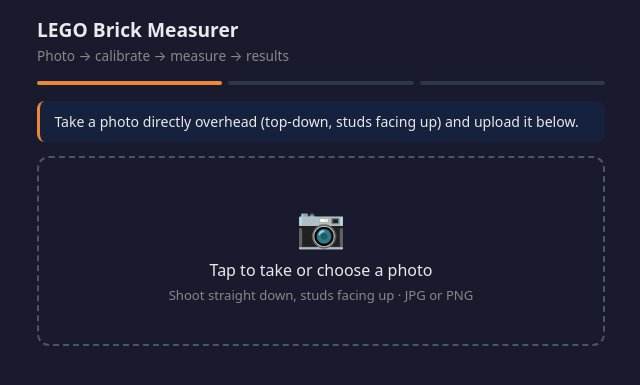
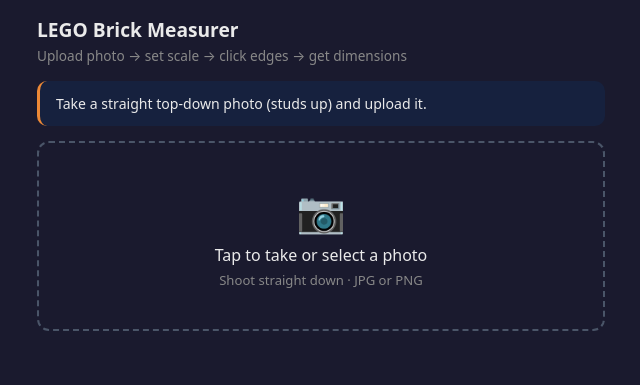
Before and after one commit to shilojeyaraj/MTE201project, a Flask app: page / in a window 1280 px wide. Shown: the top 385 px of the page, without its empty margins (319-959 px from the left). Run offline with Flask 3, Linux system fonts and the light colour scheme.

Commit message:
Simplify measurement UI: click edges + enter known mm, plain text output
- No stud clicking — click any two points on a known edge, type the real
  distance in mm to set scale, then click edge pairs for each dimension
- Results shown as plain text (Length / Width / Height in mm), no CSV

Co-Authored-By: Claude Sonnet 4.6 <noreply@anthropic.com>

```diff
--- a/lego_measure/templates/upload.html
+++ b/lego_measure/templates/upload.html
@@ -8,473 +8,315 @@
     * { box-sizing: border-box; margin: 0; padding: 0; }
     body {
       font-family: system-ui, -apple-system, sans-serif;
-      background: #1a1a2e;
-      color: #eaeaea;
+      background: #1a1a2e; color: #eaeaea;
       min-height: 100vh;
-      display: flex;
-      flex-direction: column;
-      align-items: center;
+      display: flex; flex-direction: column; align-items: center;
     }
     .container { width: 100%; max-width: 600px; padding: 1rem; }
-
     h1 { font-size: 1.2rem; margin-bottom: 0.2rem; }
     .subtitle { color: #888; font-size: 0.85rem; margin-bottom: 1rem; }
 
-    /* Step bar */
-    .steps { display: flex; gap: 6px; margin-bottom: 1rem; }
-    .step { flex: 1; height: 4px; border-radius: 2px; background: #2d3748; transition: background 0.3s; }
-    .step.active { background: #ed8936; }
-    .step.done { background: #48bb78; }
+    .card {
+      background: #16213e; border-radius: 10px;
+      padding: 0.75rem 1rem; margin-bottom: 0.9rem;
+      border-left: 3px solid #ed8936; font-size: 0.88rem; line-height: 1.5;
+    }
+    .card.blue  { border-color: #4299e1; }
+    .card.green { border-color: #48bb78; }
 
-    /* Instruction */
-    .instruction {
-      background: #16213e;
-      border-left: 3px solid #ed8936;
-      border-radius: 8px;
-      padding: 0.65rem 0.9rem;
-      margin-bottom: 0.9rem;
-      font-size: 0.88rem;
-      line-height: 1.4;
-    }
-    .instruction.blue  { border-color: #4299e1; }
-    .instruction.green { border-color: #48bb78; }
-
-    /* Upload zone */
     .upload-zone {
-      border: 2px dashed #4a5568;
-      border-radius: 12px;
-      padding: 2.5rem 1rem;
-      text-align: center;
-      cursor: pointer;
+      border: 2px dashed #4a5568; border-radius: 12px;
+      padding: 2.5rem 1rem; text-align: center; cursor: pointer;
       transition: border-color 0.2s, background 0.2s;
     }
-    .upload-zone:hover, .upload-zone.dragover {
-      border-color: #ed8936;
-      background: rgba(237,137,54,0.08);
-    }
+    .upload-zone:hover, .upload-zone.drag { border-color: #ed8936; background: rgba(237,137,54,.08); }
     .upload-zone input { display: none; }
-    .icon { font-size: 2.5rem; margin-bottom: 0.4rem; }
-    .hint { color: #888; font-size: 0.82rem; margin-top: 0.3rem; }
+    .upload-zone .ico { font-size: 2.5rem; margin-bottom: 0.4rem; }
+    .upload-zone .hint { color: #888; font-size: 0.82rem; margin-top: 0.3rem; }
 
-    /* Canvas */
     .canvas-wrap { display: none; margin-bottom: 0.9rem; }
     canvas { width: 100%; display: block; border-radius: 10px; cursor: crosshair; touch-action: none; }
 
-    /* Buttons */
     .btn {
-      padding: 0.55rem 1rem;
-      border-radius: 7px;
-      border: none;
-      cursor: pointer;
-      font-size: 0.87rem;
-      font-weight: 500;
-      transition: opacity 0.15s;
+      padding: 0.55rem 1.1rem; border-radius: 7px; border: none;
+      cursor: pointer; font-size: 0.88rem; font-weight: 500; transition: opacity .15s;
     }
-    .btn:active { opacity: 0.7; }
-    .btn-orange { background: #ed8936; color: #fff; }
-    .btn-blue   { background: #4299e1; color: #fff; }
-    .btn-green  { background: #48bb78; color: #1a1a2e; }
-    .btn-gray   { background: #2d3748; color: #eaeaea; }
-    .btn-red    { background: #742a2a; color: #feb2b2; }
-    .btn-row { display: flex; gap: 0.5rem; flex-wrap: wrap; margin-bottom: 0.9rem; }
+    .btn:active { opacity: .7; }
+    .o { background: #ed8936; color: #fff; }
+    .b { background: #4299e1; color: #fff; }
+    .g { background: #48bb78; color: #1a1a2e; }
+    .gr { background: #2d3748; color: #eaeaea; }
+    .btn-row { display: flex; gap: .5rem; flex-wrap: wrap; margin-bottom: .9rem; }
 
-    /* Label input */
-    .label-row { display: flex; gap: 0.5rem; margin-bottom: 0.9rem; align-items: center; }
-    .label-input {
-      flex: 1;
-      background: #2d3748;
-      border: 1px solid #4a5568;
-      color: #eaeaea;
-      border-radius: 7px;
-      padding: 0.5rem 0.75rem;
-      font-size: 0.87rem;
+    .ref-row { display: flex; gap: .5rem; align-items: center; margin-bottom: .9rem; }
+    .ref-row input {
+      width: 90px; background: #2d3748; border: 1px solid #4a5568;
+      color: #eaeaea; border-radius: 7px; padding: .5rem .6rem; font-size: .9rem; text-align: center;
     }
-    .label-input:focus { outline: none; border-color: #4299e1; }
+    .ref-row input:focus { outline: none; border-color: #4299e1; }
+    .ref-row span { color: #888; font-size: .88rem; }
 
-    /* Results */
-    .results { background: #16213e; border-radius: 10px; overflow: hidden; margin-bottom: 0.9rem; }
-    .results table { width: 100%; border-collapse: collapse; font-size: 0.88rem; }
-    .results th { background: #2d3748; padding: 0.5rem 0.75rem; text-align: left; }
-    .results td { padding: 0.45rem 0.75rem; border-top: 1px solid #2d3748; }
-    .val { font-weight: 700; color: #48bb78; font-size: 0.97rem; }
-    .del { background: none; border: none; color: #888; cursor: pointer; font-size: 1rem; padding: 0 0.25rem; }
-    .del:hover { color: #fc8181; }
-
-    /* Export row */
-    .export-row { display: flex; gap: 0.5rem; margin-bottom: 1rem; }
+    /* Plain text results */
+    .results-box {
+      background: #16213e; border-radius: 10px;
+      padding: 1rem 1.25rem; margin-bottom: .9rem;
+      font-size: 1rem; line-height: 1.9; display: none;
+    }
+    .results-box .dim-line { display: flex; justify-content: space-between; align-items: center; }
+    .results-box .dim-name { color: #aaa; }
+    .results-box .dim-val  { color: #48bb78; font-weight: 700; font-size: 1.1rem; }
+    .results-box .dim-del  { background: none; border: none; color: #555; cursor: pointer; font-size: 1rem; padding: 0 .2rem; }
+    .results-box .dim-del:hover { color: #fc8181; }
+    .results-box hr { border: none; border-top: 1px solid #2d3748; margin: .5rem 0; }
   </style>
 </head>
 <body>
 <div class="container">
   <h1>LEGO Brick Measurer</h1>
-  <p class="subtitle">Photo → calibrate → measure → results</p>
+  <p class="subtitle">Upload photo → set scale → click edges → get dimensions</p>
 
-  <div class="steps">
-    <div class="step" id="s1"></div>
-    <div class="step" id="s2"></div>
-    <div class="step" id="s3"></div>
+  <div class="card" id="inst">
+    Take a straight top-down photo (studs up) and upload it.
   </div>
 
-  <div class="instruction" id="inst">
-    Take a photo directly overhead (top-down, studs facing up) and upload it below.
+  <div class="upload-zone" id="zone" onclick="document.getElementById('fi').click()">
+    <input type="file" id="fi" accept="image/*">
+    <div class="ico">📷</div>
+    <div>Tap to take or select a photo</div>
+    <div class="hint">Shoot straight down · JPG or PNG</div>
   </div>
 
-  <!-- Step 1: upload -->
-  <div class="upload-zone" id="uploadZone" onclick="document.getElementById('fileInput').click()">
-    <input type="file" id="fileInput" accept="image/*">
-    <div class="icon">📷</div>
-    <div>Tap to take or choose a photo</div>
-    <div class="hint">Shoot straight down, studs facing up · JPG or PNG</div>
+  <div class="canvas-wrap" id="cw"><canvas id="cv"></canvas></div>
+
+  <!-- Reference mm input (shown after 2 calibration points clicked) -->
+  <div class="ref-row" id="refRow" style="display:none">
+    <input type="number" id="refMm" placeholder="mm" min="1" max="999">
+    <span>mm between those two points</span>
+    <button class="btn o" onclick="setRef()">Set</button>
   </div>
 
-  <!-- Steps 2–3: canvas -->
-  <div class="canvas-wrap" id="canvasWrap">
-    <canvas id="canvas"></canvas>
-  </div>
-
-  <!-- Action buttons -->
   <div class="btn-row" id="btnRow" style="display:none"></div>
 
-  <!-- Label entry (shown when adding custom or preset measurement) -->
-  <div class="label-row" id="labelRow" style="display:none">
-    <input type="text" class="label-input" id="labelInput" placeholder="e.g. Length, Width, Height">
-    <button class="btn btn-blue" onclick="confirmLabel()">Start</button>
-  </div>
+  <!-- Results -->
+  <div class="results-box" id="res"></div>
 
-  <!-- Results table -->
-  <div class="results" id="resultsWrap" style="display:none">
-    <table>
-      <thead><tr><th>Dimension</th><th>Result</th><th></th></tr></thead>
-      <tbody id="resultsBody"></tbody>
-    </table>
-  </div>
-
-  <!-- Export -->
-  <div class="export-row" id="exportRow" style="display:none">
-    <button class="btn btn-green" onclick="exportCSV()">Export CSV</button>
-    <button class="btn btn-gray"  onclick="resetAll()">Start over</button>
+  <div class="btn-row" id="bottomRow" style="display:none">
+    <button class="btn gr" onclick="resetAll()">Start over</button>
   </div>
 </div>
 
 <script>
 const STUD_MM = 8;
+const cv  = document.getElementById('cv');
+const ctx = cv.getContext('2d');
 
 const S = {
-  phase: 'upload',      // upload | calibrate | awaiting-label | measure
-  img: null,
-  scale: 1,
-  pxPerMm: null,
-  calibPts: [],
-  measurements: [],
-  pendingPts: [],
+  phase: 'upload',   // upload | calib | ref | measure
+  img: null, scale: 1, pxPerMm: null,
+  refPts: [],
+  measures: [],      // [{label, p1, p2, mm}]
+  pending: [],       // points for current measurement
   pendingLabel: '',
 };
 
-// ── Geometry ─────────────────────────────────────────────────────────────────
-
-function dist(a, b) {
-  return Math.hypot(a.x - b.x, a.y - b.y);
-}
-
-// ── Canvas setup ──────────────────────────────────────────────────────────────
-
-const canvas = document.getElementById('canvas');
-const ctx    = canvas.getContext('2d');
-
-function loadImage(file) {
+// ── File loading ──────────────────────────────────────────────────────────────
+function loadFile(file) {
   if (!file || !file.type.startsWith('image/')) return;
   const img = new Image();
   img.onload = () => {
     S.img = img;
     const maxW = Math.min(568, document.querySelector('.container').clientWidth);
     S.scale = maxW / img.naturalWidth;
-    canvas.width  = img.naturalWidth  * S.scale;
-    canvas.height = img.naturalHeight * S.scale;
-    document.getElementById('uploadZone').style.display = 'none';
-    document.getElementById('canvasWrap').style.display = 'block';
-    enterCalibrate();
+    cv.width  = img.naturalWidth  * S.scale;
+    cv.height = img.naturalHeight * S.scale;
+    document.getElementById('zone').style.display = 'none';
+    document.getElementById('cw').style.display   = 'block';
+    enterCalib();
   };
   img.src = URL.createObjectURL(file);
 }
 
 // ── Drawing ───────────────────────────────────────────────────────────────────
+const PALETTE = ['#4299e1','#68d391','#f6ad55','#fc8181','#b794f4','#76e4f7'];
 
 function redraw() {
   if (!S.img) return;
-  ctx.clearRect(0, 0, canvas.width, canvas.height);
-  ctx.drawImage(S.img, 0, 0, canvas.width, canvas.height);
+  ctx.clearRect(0, 0, cv.width, cv.height);
+  ctx.drawImage(S.img, 0, 0, cv.width, cv.height);
 
-  const DOT_R = Math.max(7, canvas.width * 0.013);
-  const LINE_W = Math.max(2.5, canvas.width * 0.005);
+  const R  = Math.max(7, cv.width * 0.013);
+  const LW = Math.max(2.5, cv.width * 0.005);
 
-  function dot(p, color) {
+  function dot(p, col) {
+    const x = p.x * S.scale, y = p.y * S.scale;
+    ctx.beginPath(); ctx.arc(x, y, R, 0, Math.PI*2);
+    ctx.fillStyle = col; ctx.fill();
+    ctx.strokeStyle = '#fff'; ctx.lineWidth = 2; ctx.stroke();
+  }
+  function line(a, b, col) {
     ctx.beginPath();
-    ctx.arc(p.x * S.scale, p.y * S.scale, DOT_R, 0, Math.PI * 2);
-    ctx.fillStyle = color;
-    ctx.fill();
-    ctx.strokeStyle = '#fff';
-    ctx.lineWidth = 2;
-    ctx.stroke();
+    ctx.moveTo(a.x*S.scale, a.y*S.scale);
+    ctx.lineTo(b.x*S.scale, b.y*S.scale);
+    ctx.strokeStyle = col; ctx.lineWidth = LW; ctx.stroke();
+  }
+  function badge(a, b, text, col) {
+    const mx = (a.x+b.x)/2*S.scale, my = (a.y+b.y)/2*S.scale;
+    const fs = Math.max(12, cv.width*0.026);
+    ctx.font = `bold ${fs}px system-ui`;
+    const tw = ctx.measureText(text).width;
+    ctx.fillStyle = 'rgba(0,0,0,.65)';
+    ctx.beginPath(); ctx.roundRect(mx-tw/2-5, my-fs-4, tw+10, fs+8, 4); ctx.fill();
+    ctx.fillStyle = col; ctx.textAlign = 'center'; ctx.textBaseline = 'bottom';
+    ctx.fillText(text, mx, my+2);
   }
 
-  function line(a, b, color) {
-    ctx.beginPath();
-    ctx.moveTo(a.x * S.scale, a.y * S.scale);
-    ctx.lineTo(b.x * S.scale, b.y * S.scale);
-    ctx.strokeStyle = color;
-    ctx.lineWidth = LINE_W;
-    ctx.stroke();
-  }
-
-  function label(a, b, text, color) {
-    const mx = (a.x + b.x) / 2 * S.scale;
-    const my = (a.y + b.y) / 2 * S.scale;
-    const fs = Math.max(13, canvas.width * 0.027);
-    ctx.font = `bold ${fs}px system-ui`;
-    const tw = ctx.measureText(text).width;
-    ctx.fillStyle = 'rgba(0,0,0,0.65)';
-    ctx.beginPath();
-    ctx.roundRect(mx - tw/2 - 5, my - fs - 4, tw + 10, fs + 8, 4);
-    ctx.fill();
-    ctx.fillStyle = color;
-    ctx.textAlign = 'center';
-    ctx.textBaseline = 'bottom';
-    ctx.fillText(text, mx, my + 2);
-  }
-
-  // Calibration
-  const COLORS = ['#4299e1','#68d391','#f6ad55','#fc8181','#b794f4','#76e4f7'];
-  if (S.calibPts[0]) dot(S.calibPts[0], '#ed8936');
-  if (S.calibPts[1]) {
-    dot(S.calibPts[1], '#ed8936');
-    line(S.calibPts[0], S.calibPts[1], '#ed8936');
-    label(S.calibPts[0], S.calibPts[1], '8 mm (ref)', '#ed8936');
+  // Calibration points
+  S.refPts.forEach(p => dot(p, '#ed8936'));
+  if (S.refPts.length === 2) {
+    line(S.refPts[0], S.refPts[1], '#ed8936');
+    if (S.pxPerMm) badge(S.refPts[0], S.refPts[1], 'scale ref', '#ed8936');
   }
 
   // Completed measurements
-  S.measurements.forEach((m, i) => {
-    const c = COLORS[i % COLORS.length];
-    dot(m.p1, c); dot(m.p2, c);
-    line(m.p1, m.p2, c);
-    label(m.p1, m.p2, `${m.label}: ${m.mm.toFixed(1)} mm`, c);
+  S.measures.forEach((m, i) => {
+    const c = PALETTE[i % PALETTE.length];
+    dot(m.p1, c); dot(m.p2, c); line(m.p1, m.p2, c);
+    badge(m.p1, m.p2, `${m.label}: ${m.mm.toFixed(1)} mm`, c);
   });
 
-  // Pending measurement point
-  if (S.pendingPts[0]) dot(S.pendingPts[0], '#4299e1');
+  // Pending point
+  if (S.pending[0]) dot(S.pending[0], '#4299e1');
 }
 
-// ── Pointer events ────────────────────────────────────────────────────────────
+// ── Pointer ───────────────────────────────────────────────────────────────────
+cv.addEventListener('pointerdown', e => {
+  e.preventDefault();
+  const r = cv.getBoundingClientRect();
+  const pt = {
+    x: (e.clientX - r.left) * (cv.width  / r.width)  / S.scale,
+    y: (e.clientY - r.top)  * (cv.height / r.height) / S.scale,
+  };
 
-canvas.addEventListener('pointerdown', e => {
-  e.preventDefault();
-  const rect = canvas.getBoundingClientRect();
-  const px = (e.clientX - rect.left) * (canvas.width  / rect.width)  / S.scale;
-  const py = (e.clientY - rect.top)  * (canvas.height / rect.height) / S.scale;
-  const pt = { x: px, y: py };
-
-  if (S.phase === 'calibrate') {
-    S.calibPts.push(pt);
-    if (S.calibPts.length === 2) {
-      S.pxPerMm = dist(S.calibPts[0], S.calibPts[1]) / STUD_MM;
-      S.phase = 'ready';
-      updateUI();
+  if (S.phase === 'calib') {
+    S.refPts.push(pt);
+    redraw();
+    if (S.refPts.length === 2) {
+      S.phase = 'ref';
+      setInst('How far apart are those two points? Enter the real distance in mm below.', 'blue');
+      document.getElementById('refRow').style.display = 'flex';
+      document.getElementById('refMm').focus();
+      hideBtns();
     } else {
-      setInst('Now click the center of an <strong>adjacent stud</strong> (directly next to it).', 'orange');
+      setInst('Now click the <strong>other end</strong> of that same edge or feature.', 'o');
     }
+  } else if (S.phase === 'measure') {
+    S.pending.push(pt);
     redraw();
-
-  } else if (S.phase === 'measure') {
-    S.pendingPts.push(pt);
-    redraw();
-    if (S.pendingPts.length === 2) {
-      const mm = dist(S.pendingPts[0], S.pendingPts[1]) / S.pxPerMm;
-      S.measurements.push({ label: S.pendingLabel, p1: S.pendingPts[0], p2: S.pendingPts[1], mm });
-      S.pendingPts = [];
-      S.phase = 'ready';
-      updateUI();
+    if (S.pending.length === 2) {
+      const mm = Math.hypot(S.pending[1].x-S.pending[0].x, S.pending[1].y-S.pending[0].y) / S.pxPerMm;
+      S.measures.push({ label: S.pendingLabel, p1: S.pending[0], p2: S.pending[1], mm });
+      S.pending = [];
+      enterReady();
       redraw();
     } else {
-      setInst(`Click the <strong>second point</strong> for "${S.pendingLabel}".`, 'blue');
+      setInst(`Click the <strong>other end</strong> of "${S.pendingLabel}".`, 'blue');
     }
   }
 });
 
-// ── Phase helpers ─────────────────────────────────────────────────────────────
-
-function enterCalibrate() {
-  S.phase = 'calibrate';
-  S.calibPts = [];
-  S.pxPerMm = null;
-  setInst('Step 1 — Click the center of one <strong>stud</strong> (a round bump on top of the brick).', 'orange');
-  setSteps(1, 0);
-  showBtns([]);
-  hideLabelRow();
+// ── Phase transitions ─────────────────────────────────────────────────────────
+function enterCalib() {
+  S.phase = 'calib'; S.refPts = []; S.pxPerMm = null;
+  setInst('Click one end of a brick edge — any straight edge you can measure.', 'o');
+  hideBtns();
+  document.getElementById('refRow').style.display = 'none';
   redraw();
 }
 
-function enterMeasure(label) {
-  S.pendingLabel = label;
-  S.pendingPts = [];
-  S.phase = 'measure';
-  setInst(`Click the <strong>first point</strong> for "${label}".`, 'blue');
-  setSteps(2, 1);
-  showBtns([['Cancel', 'btn-gray', cancelMeasure]]);
-  hideLabelRow();
+function setRef() {
+  const mm = parseFloat(document.getElementById('refMm').value);
+  if (!mm || mm <= 0) { document.getElementById('refMm').focus(); return; }
+  const d = Math.hypot(S.refPts[1].x-S.refPts[0].x, S.refPts[1].y-S.refPts[0].y);
+  S.pxPerMm = d / mm;
+  document.getElementById('refRow').style.display = 'none';
+  enterReady();
   redraw();
 }
 
-function cancelMeasure() {
-  S.pendingPts = [];
-  S.phase = 'ready';
-  updateUI();
+function enterReady() {
+  S.phase = 'measure'; // keep phase but show buttons
+  setInst('Now click two points on the brick to measure a dimension.', 'green');
+  showBtns([
+    ['Length',  'b', () => startMeasure('Length')],
+    ['Width',   'b', () => startMeasure('Width')],
+    ['Height',  'b', () => startMeasure('Height')],
+    ['Re-calibrate', 'gr', enterCalib],
+  ]);
+  updateResults();
+  S.phase = 'idle';
+}
+
+function startMeasure(label) {
+  S.pendingLabel = label; S.pending = []; S.phase = 'measure';
+  setInst(`Click one end of <strong>${label}</strong> on the brick.`, 'blue');
+  showBtns([['Cancel', 'gr', enterReady]]);
   redraw();
 }
 
-function updateUI() {
-  if (S.phase === 'ready') {
-    const calibrated = S.pxPerMm !== null;
-    setInst(
-      calibrated
-        ? `Calibrated (${S.pxPerMm.toFixed(1)} px/mm). Choose a dimension to measure.`
-        : 'Calibrated!',
-      'green'
-    );
-    setSteps(2, 1);
-    showBtns([
-      ['Length',  'btn-blue',   () => startLabel('Length')],
-      ['Width',   'btn-blue',   () => startLabel('Width')],
-      ['Height',  'btn-blue',   () => startLabel('Height')],
-      ['Custom…', 'btn-gray',   () => startLabel(null)],
-      ['Re-calibrate', 'btn-gray', enterCalibrate],
-    ]);
-    updateResults();
-  }
+// ── Results (plain text) ──────────────────────────────────────────────────────
+function updateResults() {
+  const box = document.getElementById('res');
+  const br  = document.getElementById('bottomRow');
+  if (!S.measures.length) { box.style.display = 'none'; br.style.display = 'none'; return; }
+  box.style.display = 'block';
+  br.style.display  = 'flex';
+  box.innerHTML = S.measures.map((m, i) => `
+    <div class="dim-line">
+      <span class="dim-name">${m.label}</span>
+      <span class="dim-val">${m.mm.toFixed(1)} mm</span>
+      <button class="dim-del" onclick="del(${i})">✕</button>
+    </div>`).join('<hr>');
 }
 
-function startLabel(preset) {
-  if (preset) {
-    enterMeasure(preset);
-  } else {
-    S.phase = 'awaiting-label';
-    showLabelRow();
-    showBtns([]);
-    setInst('Type a name for this dimension, then press Start.', 'blue');
-  }
-}
+function del(i) { S.measures.splice(i, 1); updateResults(); redraw(); }
 
-function confirmLabel() {
-  const val = document.getElementById('labelInput').value.trim();
-  enterMeasure(val || `Dim ${S.measurements.length + 1}`);
-}
-
-// ── UI helpers ────────────────────────────────────────────────────────────────
-
-function setInst(html, color) {
+// ── Helpers ───────────────────────────────────────────────────────────────────
+function setInst(html, t) {
   const el = document.getElementById('inst');
   el.innerHTML = html;
-  el.className = 'instruction' + (color === 'blue' ? ' blue' : color === 'green' ? ' green' : '');
+  el.className = 'card' + (t==='blue'?'  blue':t==='green'?' green':'');
 }
-
-function setSteps(active, done) {
-  // active = 1-indexed step that is current
-  ['s1','s2','s3'].forEach((id, i) => {
-    const el = document.getElementById(id);
-    if (i + 1 < active) el.className = 'step done';
-    else if (i + 1 === active) el.className = 'step active';
-    else el.className = 'step';
-  });
-}
-
 function showBtns(defs) {
   const row = document.getElementById('btnRow');
   row.style.display = defs.length ? 'flex' : 'none';
   row.innerHTML = '';
-  defs.forEach(([text, cls, fn]) => {
+  defs.forEach(([txt, cls, fn]) => {
     const b = document.createElement('button');
-    b.className = 'btn ' + cls;
-    b.textContent = text;
-    b.onclick = fn;
-    row.appendChild(b);
+    b.className = 'btn ' + cls; b.textContent = txt; b.onclick = fn; row.appendChild(b);
   });
 }
+function hideBtns() { const r = document.getElementById('btnRow'); r.style.display='none'; r.innerHTML=''; }
 
-function showLabelRow() {
-  document.getElementById('labelRow').style.display = 'flex';
-  document.getElementById('labelInput').value = '';
-  document.getElementById('labelInput').focus();
+function resetAll() {
+  Object.assign(S, { phase:'upload', img:null, scale:1, pxPerMm:null, refPts:[], measures:[], pending:[], pendingLabel:'' });
+  ctx.clearRect(0,0,cv.width,cv.height);
+  document.getElementById('zone').style.display = 'block';
+  document.getElementById('cw').style.display   = 'none';
+  document.getElementById('refRow').style.display = 'none';
+  document.getElementById('res').style.display = 'none';
+  document.getElementById('bottomRow').style.display = 'none';
+  hideBtns();
+  setInst('Take a straight top-down photo (studs up) and upload it.', '');
+  document.getElementById('fi').value = '';
 }
 
-function hideLabelRow() {
-  document.getElementById('labelRow').style.display = 'none';
-}
-
-function updateResults() {
-  const wrap = document.getElementById('resultsWrap');
-  const body = document.getElementById('resultsBody');
-  const exportRow = document.getElementById('exportRow');
-  if (S.measurements.length === 0) {
-    wrap.style.display = 'none';
-    exportRow.style.display = 'none';
-    return;
-  }
-  wrap.style.display = 'block';
-  exportRow.style.display = 'flex';
-  body.innerHTML = S.measurements.map((m, i) => `
-    <tr>
-      <td>${m.label}</td>
-      <td class="val">${m.mm.toFixed(1)} mm</td>
-      <td><button class="del" onclick="deleteMeasurement(${i})" title="Remove">✕</button></td>
-    </tr>`).join('');
-}
-
-function deleteMeasurement(i) {
-  S.measurements.splice(i, 1);
-  updateResults();
-  redraw();
-}
-
-// ── Export CSV ────────────────────────────────────────────────────────────────
-
-function exportCSV() {
-  const rows = [['Dimension', 'mm']].concat(S.measurements.map(m => [m.label, m.mm.toFixed(2)]));
-  const csv = rows.map(r => r.join(',')).join('\n');
-  const a = document.createElement('a');
-  a.href = URL.createObjectURL(new Blob([csv], { type: 'text/csv' }));
-  a.download = 'lego_measurements.csv';
-  a.click();
-}
-
-// ── Reset ─────────────────────────────────────────────────────────────────────
-
-function resetAll() {
-  S.phase = 'upload';
-  S.img = null; S.scale = 1; S.pxPerMm = null;
-  S.calibPts = []; S.measurements = []; S.pendingPts = [];
-  document.getElementById('uploadZone').style.display = 'block';
-  document.getElementById('canvasWrap').style.display = 'none';
-  document.getElementById('btnRow').style.display = 'none';
-  document.getElementById('resultsWrap').style.display = 'none';
-  document.getElementById('exportRow').style.display = 'none';
-  hideLabelRow();
-  setInst('Take a photo directly overhead (top-down, studs facing up) and upload it below.', '');
-  setSteps(1, 0);
-  document.getElementById('fileInput').value = '';
-}
-
-// ── File input ────────────────────────────────────────────────────────────────
-
-document.getElementById('fileInput').onchange = e => loadImage(e.target.files[0]);
-
-const zone = document.getElementById('uploadZone');
-zone.ondragover = e => { e.preventDefault(); zone.classList.add('dragover'); };
-zone.ondragleave = () => zone.classList.remove('dragover');
-zone.ondrop = e => { e.preventDefault(); zone.classList.remove('dragover'); loadImage(e.dataTransfer.files[0]); };
-
-// Label input — allow Enter key
-document.getElementById('labelInput').addEventListener('keydown', e => { if (e.key === 'Enter') confirmLabel(); });
-
-// Init
-setSteps(1, 0);
+// ── File events ───────────────────────────────────────────────────────────────
+document.getElementById('fi').onchange = e => loadFile(e.target.files[0]);
+document.getElementById('refMm').addEventListener('keydown', e => { if (e.key==='Enter') setRef(); });
+const zone = document.getElementById('zone');
+zone.ondragover = e => { e.preventDefault(); zone.classList.add('drag'); };
+zone.ondragleave = () => zone.classList.remove('drag');
+zone.ondrop = e => { e.preventDefault(); zone.classList.remove('drag'); loadFile(e.dataTransfer.files[0]); };
 </script>
 </body>
 </html>
```
